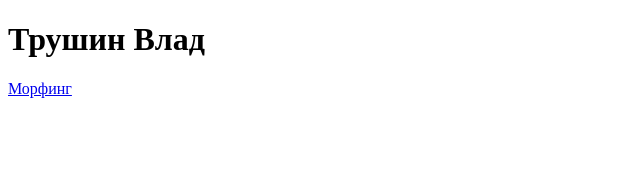
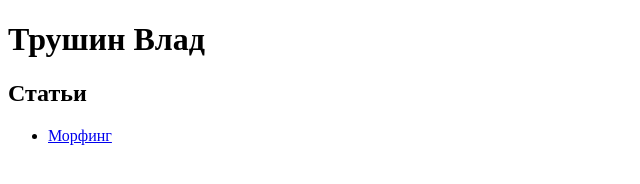
Before and after one commit to vtrushin/vtrushin.github.io, a website: page src/index.jade in a window 1280 px wide. Shown: the whole page, without its empty margins (0-640 px from the left). Drawn offline with nearby package versions, Linux system fonts and the light colour scheme; files that its build step writes are made by us from their sources.

Commit message:
Added test

```diff
--- a/src/index.jade
+++ b/src/index.jade
@@ -10,4 +10,7 @@ html
 		h1 Трушин Влад
 
 		div
-			a(href = "articles/morphing.html") Морфинг
+			h2 Статьи
+			ul
+				li
+					a(href = "articles/morphing.html") Морфинг
```
Also changed, not shown: index.html.
